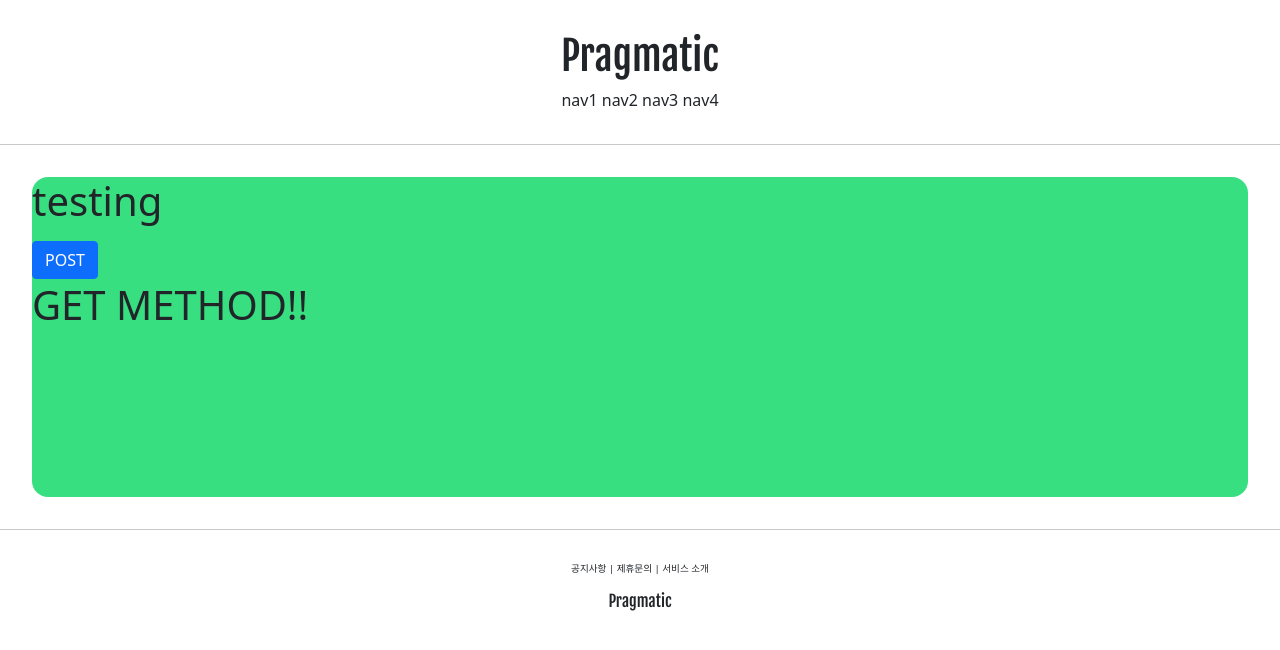
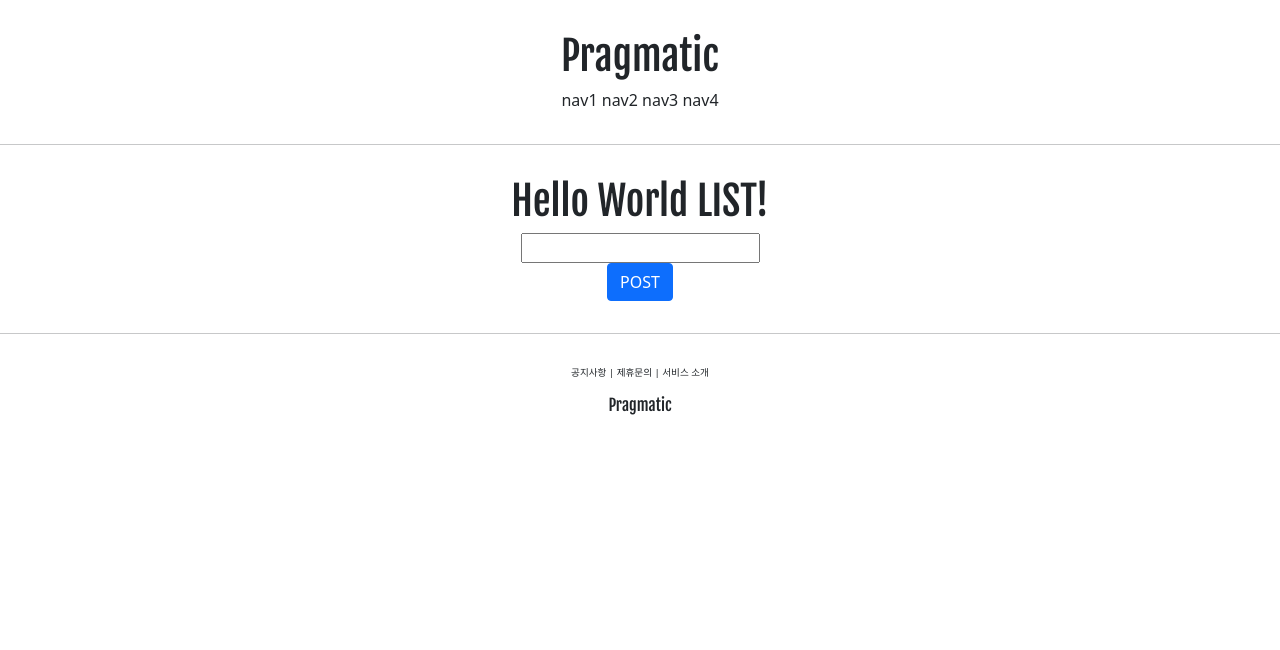
Before and after one commit to nohsm621/pragmatic, a Django app: page /account/hello_world/ in a window 1280 px wide. Shown: the top 650 px of the page. Run offline with Django 3.2, Linux system fonts and the light colour scheme.

Commit message:
django course 17 commit

```diff
--- a/accountapp/templates/accountapp/hello_world.html
+++ b/accountapp/templates/accountapp/hello_world.html
@@ -2,16 +2,23 @@
 
 {% block content %}
   <div
-      style="height: 20rem; background-color: #38df81; border-radius: 1rem; margin: 2rem; font-size: 2rem">
-    <h1>testing</h1>
+      style="border-radius: 1rem; margin: 2rem; text-align: center;">
+    <h1 style="font-family: 'Fjalla One', sans-serif;">Hello World LIST!</h1>
 
     <form action="/account/hello_world/" method="post">
       {% csrf_token %}
-      <input type="submit" class="btn btn-primary" value="POST">
+      <div>
+        <input type="text" name="hello_world_input">
+      </div>
+      <div>
+        <input type="submit" class="btn btn-primary" value="POST">
+      </div>
     </form>
 
-    <h1>
-      {{ text }}
-    </h1>
+    {% if hello_world_output %}
+      <h1>
+        {{ hello_world_output.text }}
+      </h1>
+    {% endif %}
   </div>
 {% endblock %}
--- a/accountapp/views.py
+++ b/accountapp/views.py
@@ -1,11 +1,19 @@
 # def: define function
 from django.shortcuts import render
+
+from accountapp.models import HelloWorld
 
 
 def hello_world(request):
     if request.method == "POST":
+        temp = request.POST.get('hello_world_input')
+
+        new_hello_world = HelloWorld()
+        new_hello_world.text = temp
+        new_hello_world.save()
+
         return render(request, 'accountapp/hello_world.html',
-                      context={'text': 'POST METHOD!!'})
+                      context={'hello_world_output': new_hello_world})
     else:
         return render(request, 'accountapp/hello_world.html',
                       context={'text': 'GET METHOD!!'})
```
